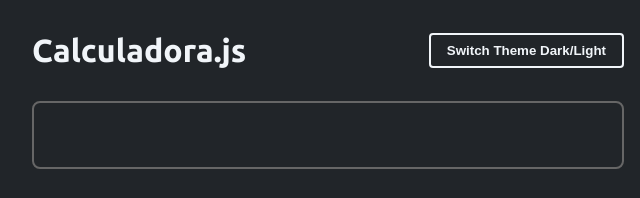
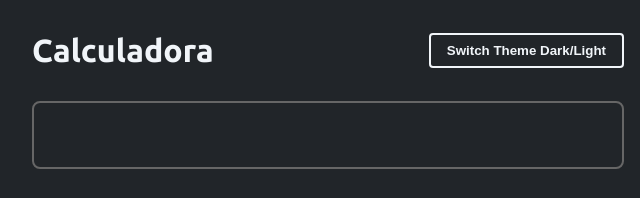
Before and after one commit to Pablogvz/Calculadora.js, a plain HTML site: page index.html in a window 1280 px wide. Shown: the top 198 px of the page, 312-952 px from the left. Drawn offline with Linux system fonts and the light colour scheme.

Commit message:
Update index.html

```diff
--- a/index.html
+++ b/index.html
@@ -14,7 +14,7 @@
 <body>
   <main data-theme="dark">
     <header class="flex align-center justify-between">
-      <h1>Calculadora.js</h1>
+      <h1>Calculadora</h1>
       <button id="themeSwitcher">Switch Theme Dark/Light</button>
     </header>
     <input type="text" id="input">
```
